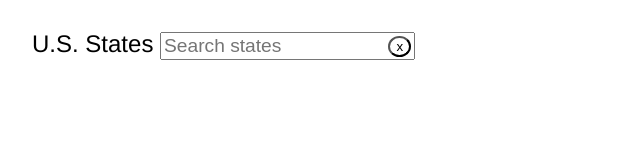
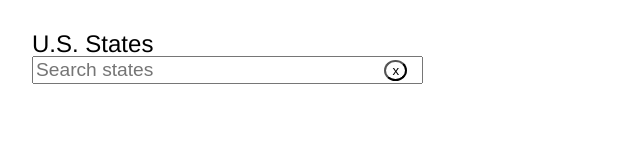
Before and after one commit to rparias/states-autocomplete-js, a website built with webpack: page client/index.html in a window 1280 px wide. Shown: the whole page, without its empty margins (0-640 px from the left). Built offline with nearby package versions, Linux system fonts and the light colour scheme.

Commit message:
installs regenerator-runtime and core-js to solve some problems on safari

```diff
--- a/client/js/App.js
+++ b/client/js/App.js
@@ -1,6 +1,8 @@
 'use strict'
 
 import '../sass/app.scss'
+import 'core-js/stable'
+import 'regenerator-runtime/runtime'
 import view from './utils/view'
 import Autocomplete from './components/Autocomplete'
 import DatalistStates from './DatalistStates'
--- a/client/sass/app.scss
+++ b/client/sass/app.scss
@@ -20,12 +20,13 @@ button {
 	position: absolute;
 	border-radius: 50%;
 	background: none;
-	right: 4px;
-	top: 4px;
+	right: 8px;
+	top: 28px;
 }
 
 input[type="text"] {
 	font-size: 1.2rem;
+	width: 100%;
 }
 
 input::-webkit-calendar-picker-indicator {
--- a/package.json
+++ b/package.json
@@ -7,7 +7,8 @@
     "start": "webpack"
   },
   "dependencies": {
-    "express": "^4.17.1"
+    "express": "^4.17.1",
+    "regenerator-runtime": "^0.13.9"
   },
   "devDependencies": {
     "@babel/cli": "^7.17.6",
@@ -18,7 +19,7 @@
     "@babel/preset-env": "^7.16.11",
     "@babel/register": "^7.12.10",
     "babel-loader": "^8.2.2",
-    "core-js": "^3.8.3",
+    "core-js": "^3.21.1",
     "css-loader": "^5.0.1",
     "node-sass": "^5.0.0",
     "sass-loader": "^10.1.1",
```
Also changed, not shown: 1 other file.
